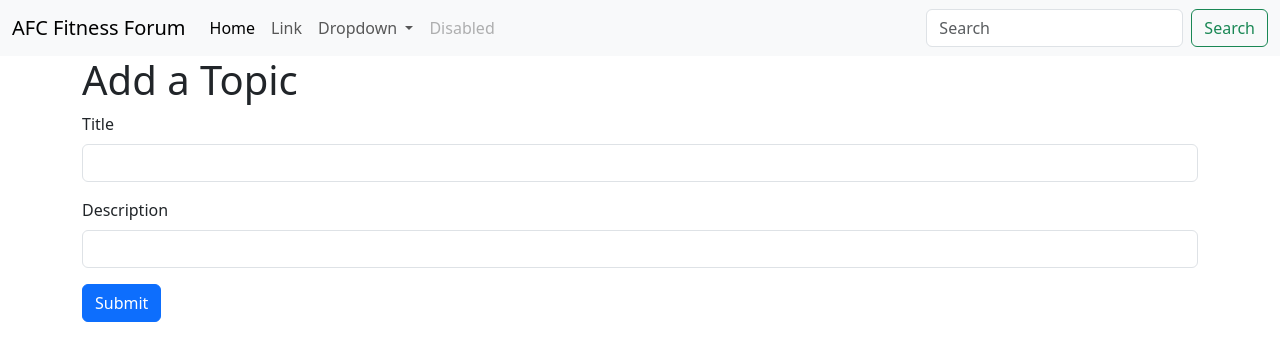
After one commit to AFCTrackerProject/afc_fitness_tracker, a Flask app: template templates/bootstrapindex.html in a window 1280 px wide. The commit adds this page. Shown: the top 361 px of the page. Run offline with Flask 3, Linux system fonts and the light colour scheme; the template is opened without the code that fills it, so the values that code supplies are empty.

Commit message:
Adding beginning implementations of Forum

```diff
--- /dev/null
+++ b/tempCodeRunnerFile.py
@@ -0,0 +1 @@
+user
--- /dev/null
+++ b/templates/bootstrapindex.html
@@ -0,0 +1,62 @@
+<!doctype html>
+<html lang="en">
+  <head>
+    <meta charset="utf-8">
+    <meta name="viewport" content="width=device-width, initial-scale=1">
+    <title>AFC Forum - Talk fitness with others!</title>
+    <link href="https://cdn.jsdelivr.net/npm/bootstrap@5.3.3/dist/css/bootstrap.min.css" rel="stylesheet" integrity="sha384-QWTKZyjpPEjISv5WaRU9OFeRpok6YctnYmDr5pNlyT2bRjXh0JMhjY6hW+ALEwIH" crossorigin="anonymous">
+  </head>
+  <body>
+    <nav class="navbar navbar-expand-lg bg-body-tertiary">
+        <div class="container-fluid">
+          <a class="navbar-brand" href="#">AFC Fitness Forum</a>
+          <button class="navbar-toggler" type="button" data-bs-toggle="collapse" data-bs-target="#navbarSupportedContent" aria-controls="navbarSupportedContent" aria-expanded="false" aria-label="Toggle navigation">
+            <span class="navbar-toggler-icon"></span>
+          </button>
+          <div class="collapse navbar-collapse" id="navbarSupportedContent">
+            <ul class="navbar-nav me-auto mb-2 mb-lg-0">
+              <li class="nav-item">
+                <a class="nav-link active" aria-current="page" href="#">Home</a>
+              </li>
+              <li class="nav-item">
+                <a class="nav-link" href="#">Link</a>
+              </li>
+              <li class="nav-item dropdown">
+                <a class="nav-link dropdown-toggle" href="#" role="button" data-bs-toggle="dropdown" aria-expanded="false">
+                  Dropdown
+                </a>
+                <ul class="dropdown-menu">
+                  <li><a class="dropdown-item" href="#">Action</a></li>
+                  <li><a class="dropdown-item" href="#">Another action</a></li>
+                  <li><hr class="dropdown-divider"></li>
+                  <li><a class="dropdown-item" href="#">Something else here</a></li>
+                </ul>
+              </li>
+              <li class="nav-item">
+                <a class="nav-link disabled" aria-disabled="true">Disabled</a>
+              </li>
+            </ul>
+            <form class="d-flex" role="search">
+              <input class="form-control me-2" type="search" placeholder="Search" aria-label="Search">
+              <button class="btn btn-outline-success" type="submit">Search</button>
+            </form>
+          </div>
+        </div>
+      </nav>
+      <div class="container">
+        <h1>Add a Topic</h1>
+        <form accept="/" method="post">
+            <div class="mb-3">
+              <label for="title" class="form-label">Title</label>
+              <input type="text" name="title" class="form-control" id="title" aria-describedby="emailHelp">
+            </div>
+            <div class="mb-3">
+              <label for="description" class="form-label">Description</label>
+              <input type="text" name="description" class="form-control" id="exampleInputPassword1">
+            </div>
+            <button type="submit" class="btn btn-primary">Submit</button>
+          </form>
+      </div>
+    <script src="https://cdn.jsdelivr.net/npm/bootstrap@5.3.3/dist/js/bootstrap.bundle.min.js" integrity="sha384-YvpcrYf0tY3lHB60NNkmXc5s9fDVZLESaAA55NDzOxhy9GkcIdslK1eN7N6jIeHz" crossorigin="anonymous"></script>
+  </body>
+</html>
```
Also changed, not shown: main.py (added, +54 -0 lines), templates/macrotracker.html (+13 -88 lines).
